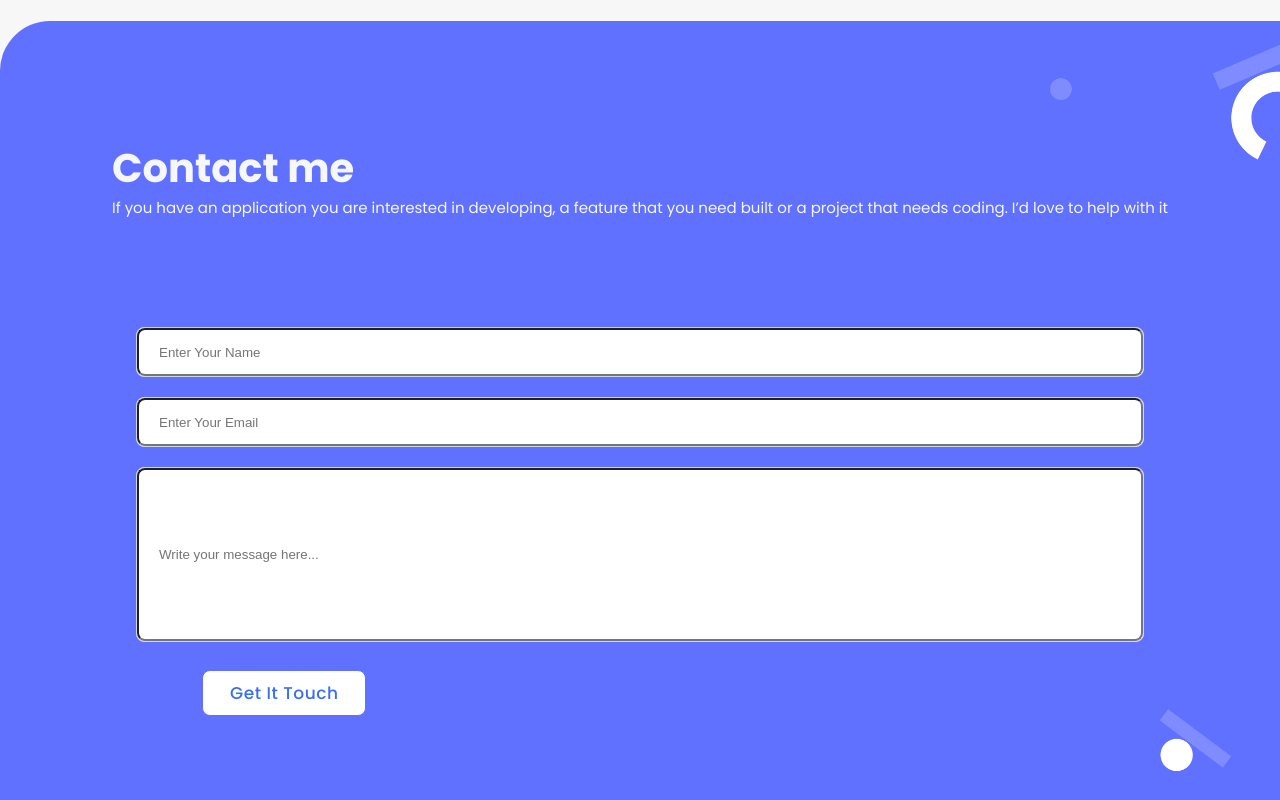
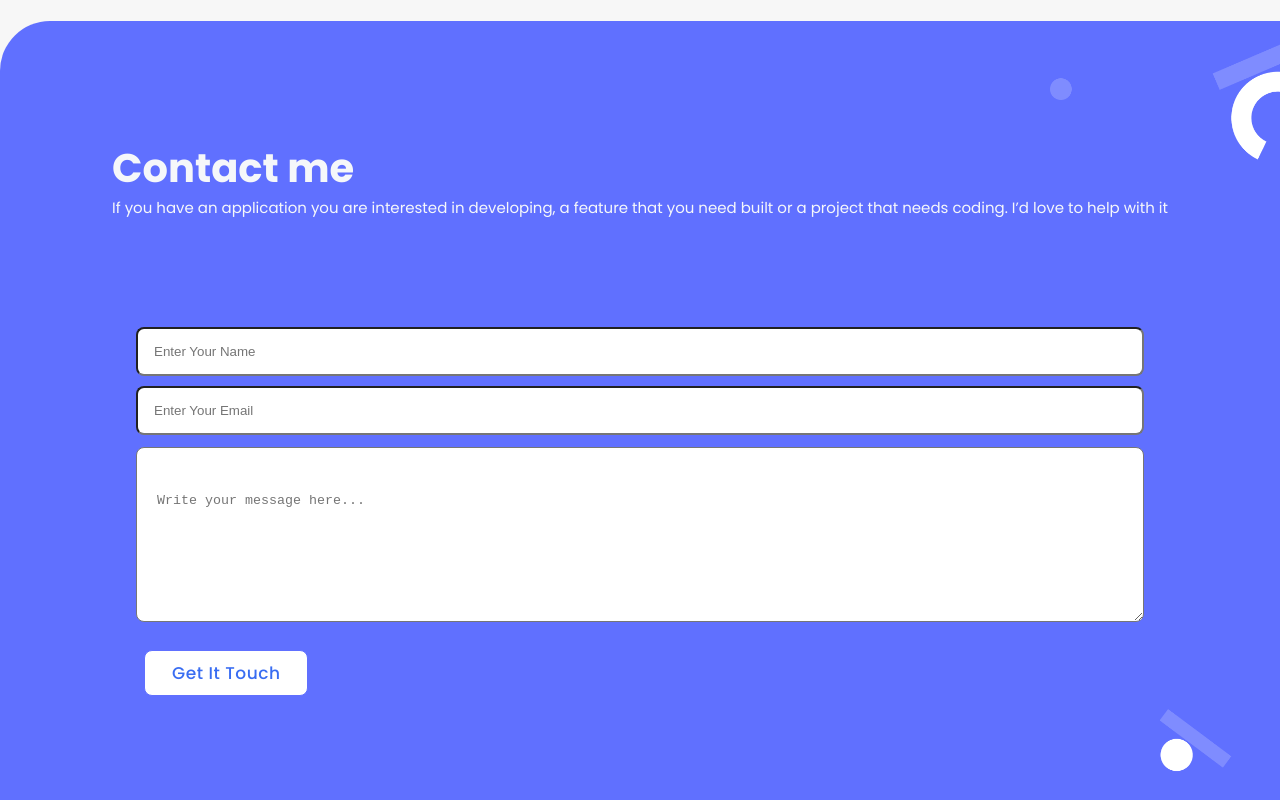
Before and after one commit to DamenaM/setup-and-mobile-first-project, a website: page index.html in a window 1280 px wide. Shown: the part 4517-5317 px from the top of the page. Drawn offline with Linux system fonts and the light colour scheme.

Commit message:
change input to textarea

```diff
--- a/index.html
+++ b/index.html
@@ -207,17 +207,15 @@
         </div>
             <div class="form-group">
                  <input class="texform" type="text"   id="Name"    classe="form-control" placeholder="Enter Your Name" minlength="4" maxlength="30" required />
+                <input class="texform"  type="email"  id="email"  name="email"   placeholder="Enter Your Email"  required  />
+            </div >
+            <div class="form-group2">
+                <textarea class="comment"  name="comment-section" id="comment"  maxlength="500"s  placeholder="Write your message here..."  required ></textarea>
             </div>
-            <div class="form-group">
-                <input class="texform"  type="email"  id="email"  name="email"   placeholder="Enter Your Email"  required  />
-            </div>
-            <div class="form-group2">
-                <input class="texform2"  name="comment"  id="comment" maxlength="500"s  placeholder="Write your message here..."  required  />
-            </div>
+
             <div class="buttonsee2">
                 <button class="contactbutton"> Get It Touch </button>
             </div>
-
     </form>
 
   </section>
--- a/style.css
+++ b/style.css
@@ -482,23 +482,18 @@ body {
   margin-left: 24px;
   margin-right: 24px;
   height: 50px;
-  background: #fff;
-  border: 1px solid #cfd8dc;
-  border-radius: 8px;
+   border-radius: 8px;
 }
 
 .form-group2 {
   display: flex;
   flex-direction: column;
-  margin-top: 20px;
+  margin-top: 70px;
   margin-left: 24px;
   margin-right: 24px;
   height: 175px;
-  background: #fff;
-  border: 1px solid #cfd8dc;
+
   border-radius: 8px;
-  left: 16px;
-  right: 38px;
   top: 15px;
   bottom: 15px;
   font-family: 'Poppins', sans-serif;
@@ -577,7 +572,7 @@ body {
 }
 
 .contactbutton {
-  margin-left: 65px;
+  margin-left: 32px;
   padding-left: 27px;
   padding-right: 27px;
   padding-top: 10px;
@@ -661,7 +656,7 @@ body {
 
 .buttonsee2 {
   margin-top: 28px;
-  padding-left: 25px;
+
 }
 
 .texform {
@@ -669,7 +664,13 @@ body {
   border-radius: 8px;
   padding-left: 20px;
 }
-
+.comment {
+  height: 176px;
+  border-radius: 8px;
+  padding-top: 45px;
+  padding-left: 20px;
+  padding-right: 49px;
+}
 .texform2 {
   height: 174px;
   border-radius: 8px;
@@ -782,3 +783,20 @@ body {
   justify-content: space-between;
   padding-bottom: 35px;
 }
+#Name {
+  padding-top: 15px;
+  padding-bottom: 15px;
+  padding-left: 16px;
+  margin-bottom: 10px;
+  border-radius: 8px;
+
+}
+#email {
+
+  padding-top: 15px;
+  padding-bottom: 15px;
+  padding-left: 16px;
+  margin-bottom: 10px;
+
+  border-radius: 8px;
+}
```
